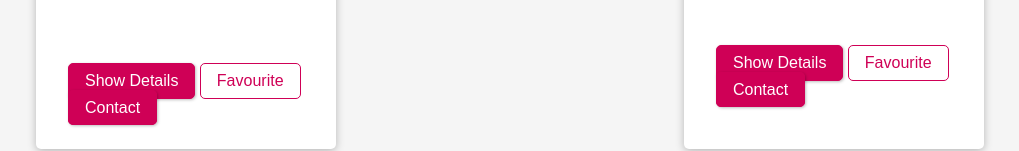
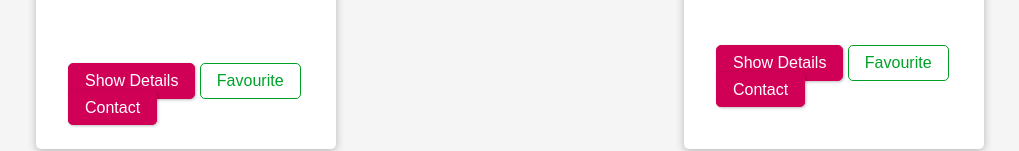
Before and after one commit to thefoxboxman/MeetupApp, a Svelte app: page / in a window 1280 px wide. Shown: the part 1175-1326 px from the top of the page, without its empty margins (44-1063 px from the left). Built offline with nearby package versions, Linux system fonts and the light colour scheme.

Commit message:
Updated favourite button to change colour based on isFav

```diff
--- a/src/AppHome/TeeUpItem.svelte
+++ b/src/AppHome/TeeUpItem.svelte
@@ -12,6 +12,7 @@
   export let date;
   export let time;
   export let isFav;
+
 
   const dispatch = createEventDispatcher();
 </script>
@@ -84,9 +85,12 @@
     <p class="text">Birthday party at {venue} on the {date} at {time}.</p>
   </div>
   <footer>
-    <Button type="button" caption="Show Details" />
+    <Button type="button"
+	caption="Show Details" />
     <Button
       mode="outline"
+		 buttonColour="{isFav ? null : 'success'}";
+
       type="button"
       caption="{isFav ? 'Unfavourite': 'Favourite'}"
       on:click={() => dispatch('togglefavourite', id)} />
--- a/src/GlobalComps/Button.svelte
+++ b/src/GlobalComps/Button.svelte
@@ -3,6 +3,7 @@
   export let caption;
   export let href=null;
   export let mode=null;
+  export let buttonColour=null;
 </script>
 
 <style>
@@ -41,6 +42,7 @@
     box-shadow: none;
     cursor: not-allowed;
   }
+
 
   .success {
     background: #01a129;
@@ -87,5 +89,5 @@
 {#if href}
   <a {href}>{caption}</a>
 {:else}
-  <button class={mode} {type} on:click>{caption}</button>
+  <button class="{mode} {buttonColour}" {type} on:click>{caption}</button>
 {/if}
```
